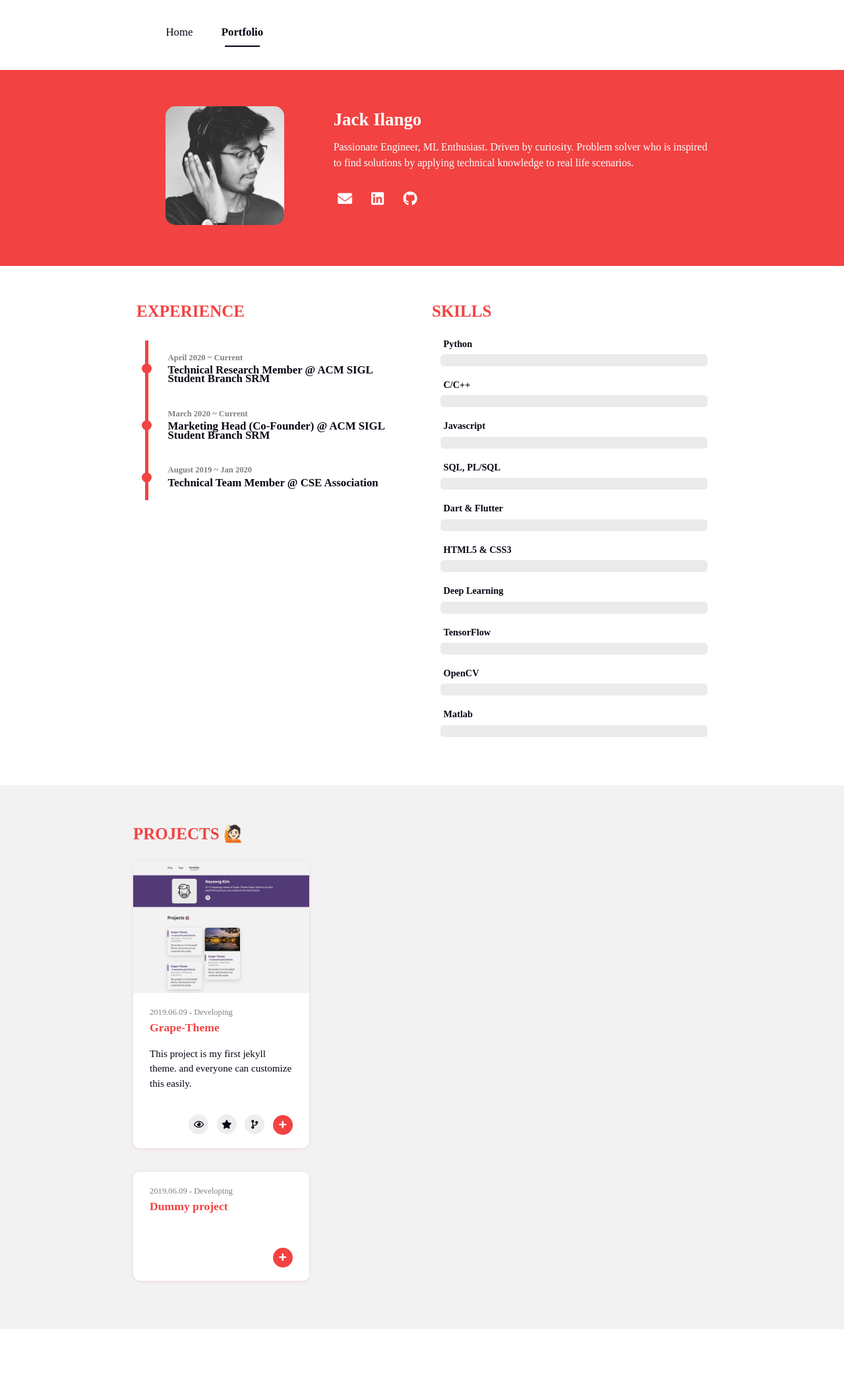
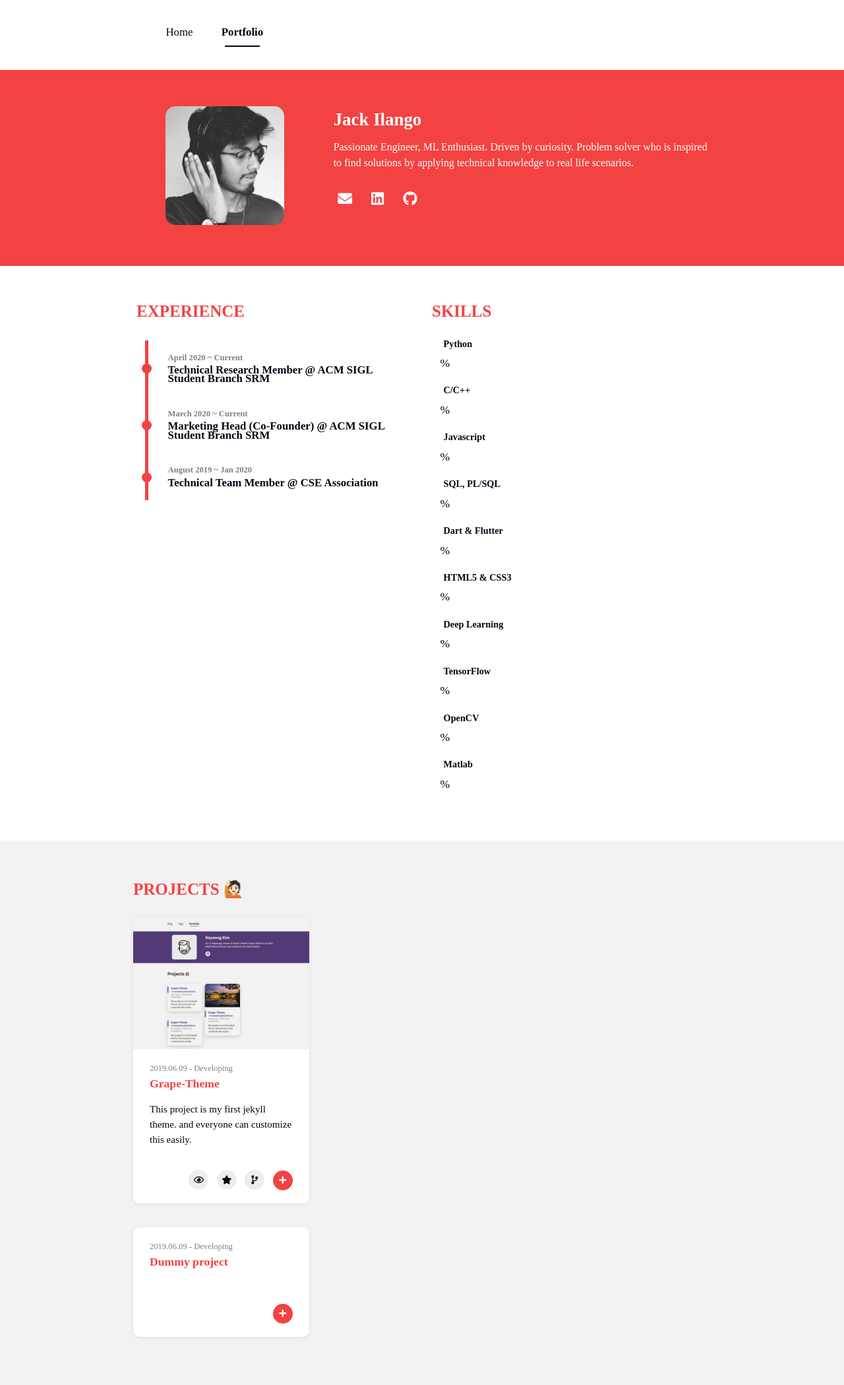
Before and after one commit to jackpraveenraj/jackpraveenraj.github.olddd, a Jekyll site: the page built from portfolio.html, in a window 1280 px wide. Shown: the whole page at 66% size. Built offline with Jekyll 4.4.1, drawn with Linux system fonts in a browser that asks for light colours; nearby versions of some CDN libraries; some web fonts are replaced; before the commit the page ends 2014 px from its top, so only the background shows below that.

Commit message:
Update _portfolio.scss

```diff
--- a/_sass/layouts/_portfolio.scss
+++ b/_sass/layouts/_portfolio.scss
@@ -126,33 +126,6 @@
             font-size: 0.85rem;
             font-weight: 600;
           }
-          .progress {
-            position: relative;
-            overflow: hidden;
-            width: 100%;
-            height: 18px;
-            background-color: rgba(0, 0, 0, 0.08);
-            border-radius: 5px;
-            animation-name: progressAnimation;
-            animation-duration: 1s;
-            animation-timing-function: ease-in-out;
-            -webkit-animation-name: progressAnimation;
-            -webkit-animation-duration: 1s;
-            -webkit-animation-timing-function: ease-in-out;
-          }
-          .progress-bar {
-            position: absolute;
-            height: 18px;
-            background-color: $theme-color;
-          }
-          .progress-value {
-            position: absolute;
-            right: 5px;
-            color: #ddd;
-            font-size: 0.6rem;
-            font-weight: 600;
-            line-height: 1.1rem;
-          }
         }
       }
       @keyframes progressAnimation {
```
